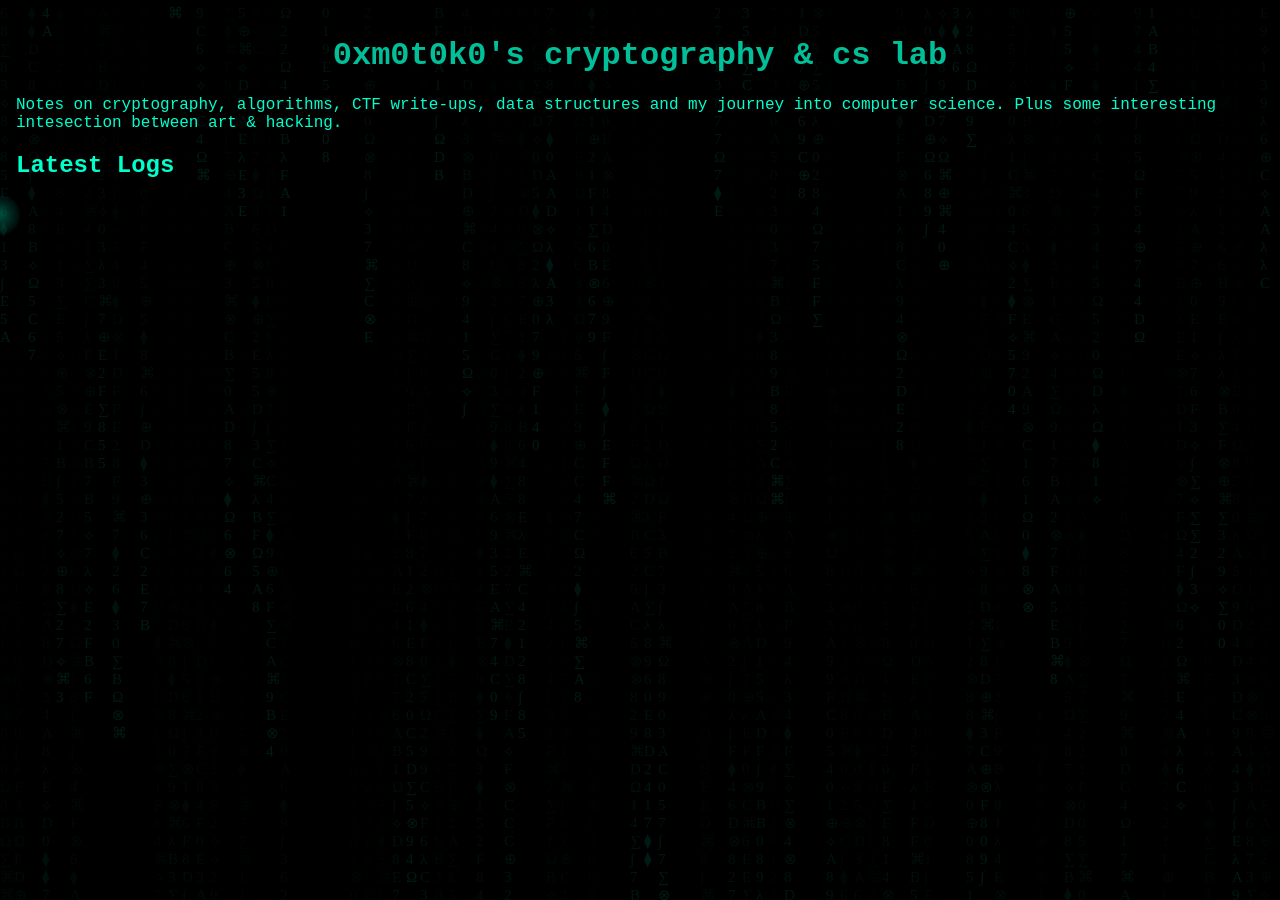
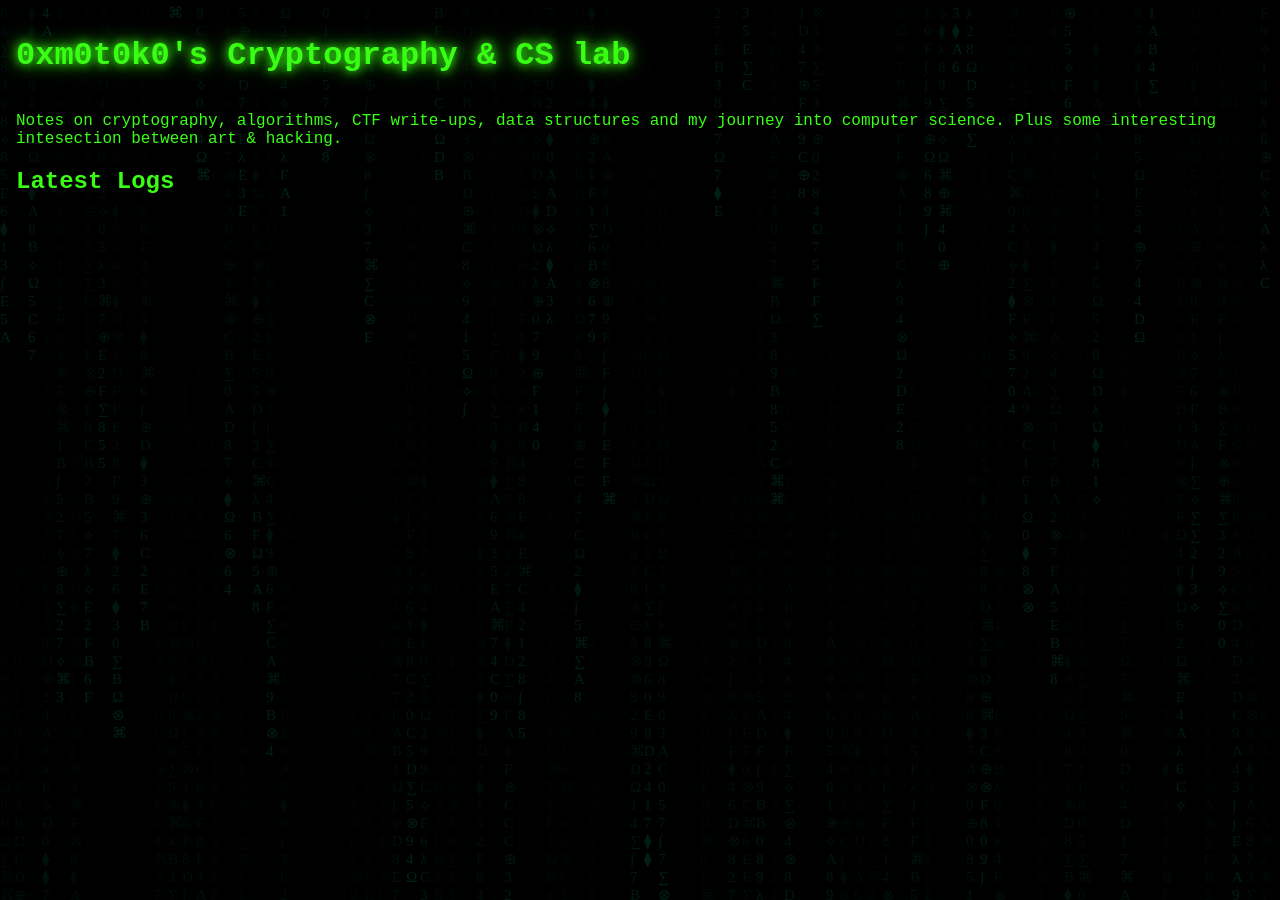
Before and after one commit to 0xm0t0k0/0xm0t0k0.github.io, a Jekyll site: the page built from index.md, in a window 1280 px wide. Built offline with Jekyll 4.4.1, drawn with Linux system fonts in a browser that asks for light colours.

Commit message:
Subtle visual tweaks

```diff
--- a/_config.yaml
+++ b/_config.yaml
@@ -1,4 +1,4 @@
-title: "0xm0t0k0's cryptography & cs lab"
+title: "0xm0t0k0's Cryptography & CS lab"
 description: "Notes on cryptography, algorithms, CTF write-ups, data structures and my journey into computer science. Plus some interesting intesection between art & hacking."
 theme: jekyll-theme-hacker
 markdown: kramdown
--- a/assets/css/custom.css
+++ b/assets/css/custom.css
@@ -1,6 +1,6 @@
 body {
   background-color: #000;
-  color: #00ffcc;
+  color: #39ff14;
   font-family: "JetBrains Mono", monospace;
   overflow-x: hidden;
   margin: 0;
@@ -13,7 +13,7 @@ body {
   width: 100%;
   height: 100%;
   z-index: 0;
-  opacity: 0.1;
+  opacity: 0.12;
   pointer-events: none;
 }
 
@@ -26,42 +26,21 @@ body {
 .title {
   text-align: center;
   font-size: 2rem;
-  animation: blink 1.2s steps(2, start) infinite;
+  text-shadow: 0 0 10px #39ff14, 0 0 20px #39ff14;
+  display: inline-block;
+  position: relative;
 }
 
-@keyframes blink {
-  50% { opacity: 0.5; }
+/* blinking cursor after the title */
+.title::after {
+  content: "_";
+  display: inline-block;
+  margin-left: 4px;
+  animation: blink-cursor 1s step-end infinite;
+}
+
+@keyframes blink-cursor {
+  50% { opacity: 0; }
 }
 
 /* Boot Sequence */
-.boot {
-  position: fixed;
-  inset: 0;
-  background: #000;
-  color: #00ffcc;
-  display: flex;
-  justify-content: center;
-  align-items: center;
-  z-index: 1000;
-}
-
-.boot pre {
-  width: 80%;
-  white-space: pre-wrap;
-  overflow-wrap: break-word;
-  font-size: 0.9rem;
-  line-height: 1.4;
-}
-
-/* Cursor Glow */
-.cursor-light {
-  position: fixed;
-  width: 40px;
-  height: 40px;
-  border-radius: 50%;
-  pointer-events: none;
-  background: radial-gradient(circle, rgba(0,255,204,0.3) 0%, transparent 80%);
-  transform: translate(-50%, -50%);
-  transition: 0.05s;
-  z-index: 1001;
-}
```
